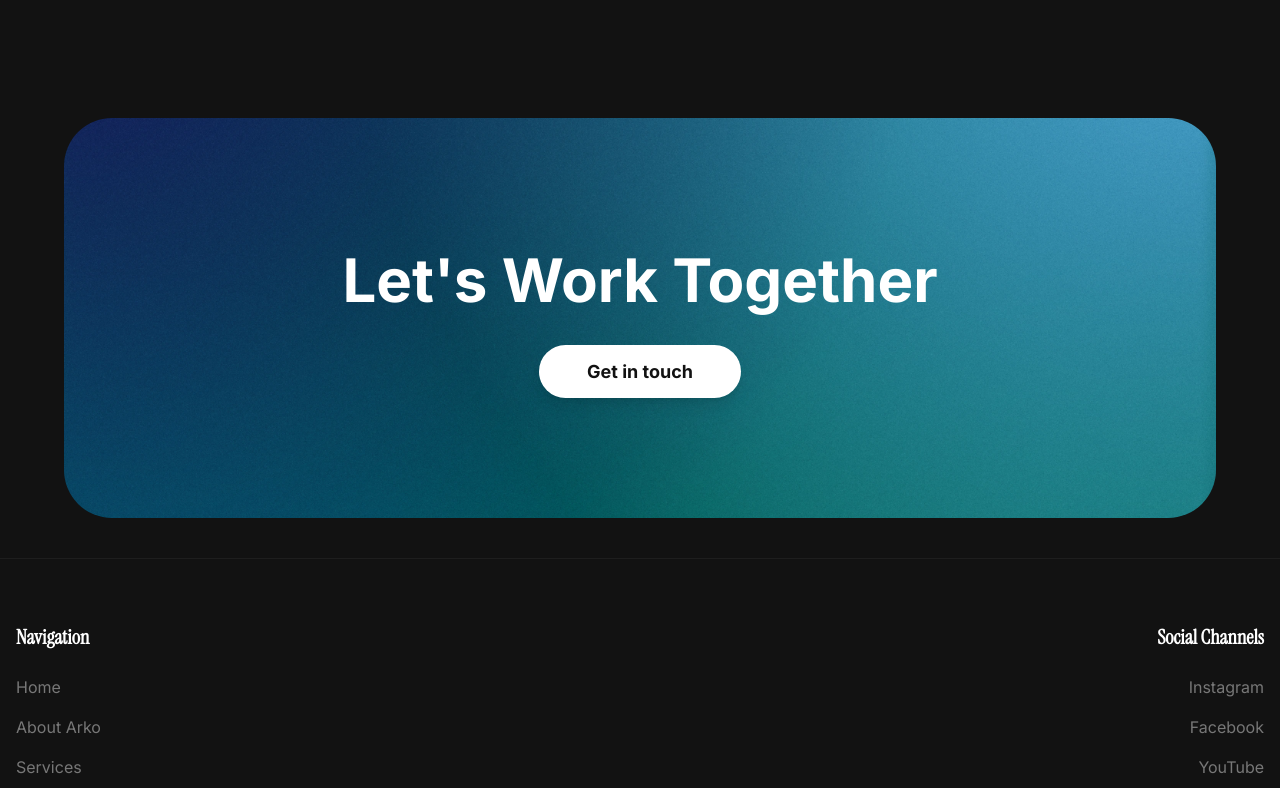
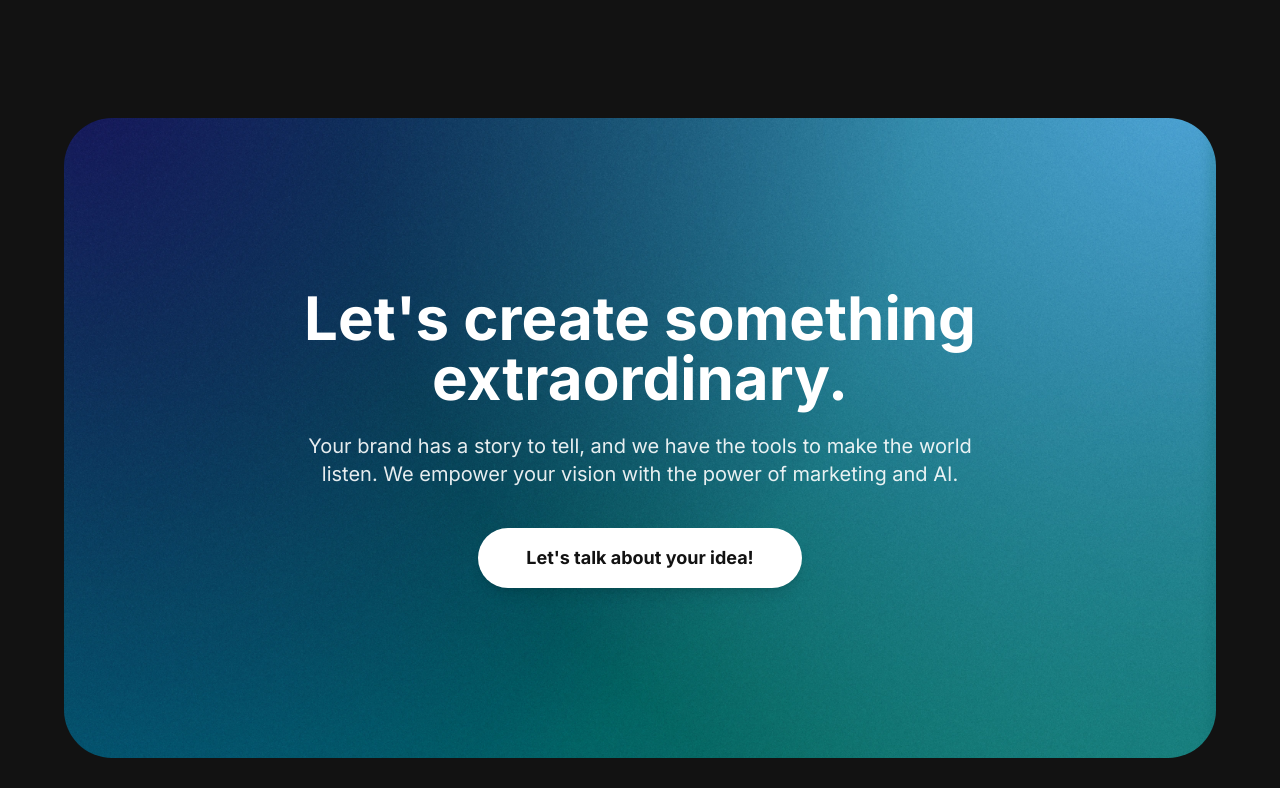
Before and after one commit to 3333444n/arkomkt, a Next.js app: page /en in a window 1280 px wide. Shown: the part 2672-3460 px from the top of the page. Built offline with nearby package versions, Linux system fonts and the light colour scheme.

Commit message:
Design CTA component

```diff
--- a/components/sections/CTA.tsx
+++ b/components/sections/CTA.tsx
@@ -9,7 +9,7 @@ export default function CTA() {
 
     return (
         <section className="py-10 mx-5">
-            <div className="relative min-h-[50vh] min-w-[90vw] w-full rounded-[2rem] md:rounded-[3rem] overflow-hidden flex items-center justify-center bg-cover bg-center" style={{ backgroundImage: "url('/images/gradients/gradient2.webp')" }}>
+            <div className="relative min-h-[80vh] min-w-[90vw] w-full rounded-[2rem] md:rounded-[3rem] overflow-hidden flex items-center justify-center bg-cover bg-center" style={{ backgroundImage: "url('/images/gradients/gradient2.webp')" }}>
                 <div className="container mx-auto px-8 md:px-16 text-center">
                     <motion.div
                         initial={{ opacity: 0, scale: 0.9 }}
@@ -18,8 +18,11 @@ export default function CTA() {
                         transition={{ duration: 0.6 }}
                         className="max-w-3xl mx-auto"
                     >
-                        <h2 className="text-4xl md:text-6xl font-sans mb-12 text-static-white">{t("title")}</h2>
-                        <Link href="/contacto" className="bg-static-white text-static-black px-12 py-4 rounded-full font-bold text-lg hover:shadow-xl transition-all shadow-lg hover:scale-105 active:scale-95">
+                        <h2 className="text-4xl md:text-6xl font-sans mb-6 text-static-white">{t("title")}</h2>
+                        <p className="text-lg md:text-xl text-static-white/90 mb-10 max-w-2xl mx-auto">
+                            {t("description")}
+                        </p>
+                        <Link href="/contacto" className="inline-block bg-static-white text-static-black px-12 py-4 rounded-full font-bold text-lg hover:shadow-xl transition-all shadow-lg hover:scale-105 active:scale-95">
                             {t("button")}
                         </Link>
                     </motion.div>
--- a/messages/en.json
+++ b/messages/en.json
@@ -74,8 +74,9 @@
         ]
     },
     "CTA": {
-        "title": "Let's Work Together",
-        "button": "Get in touch"
+        "title": "Let's create something extraordinary.",
+        "description": "Your brand has a story to tell, and we have the tools to make the world listen. We empower your vision with the power of marketing and AI.",
+        "button": "Let's talk about your idea!"
     },
     "Contact": {
         "title": "Start Your Project",
--- a/messages/es.json
+++ b/messages/es.json
@@ -74,8 +74,9 @@
         ]
     },
     "CTA": {
-        "title": "Trabajemos Juntos",
-        "button": "Ponte en contacto"
+        "title": "Hagamos algo extraordinario.",
+        "description": "Tu marca tiene una historia que contar y nosotros las herramientas para que el mundo la escuche. Potenciamos tu visión con el poder del marketing y la IA.",
+        "button": "¡Hablemos de tu idea!"
     },
     "Contact": {
         "title": "Inicia tu Proyecto",
--- a/messages/fr.json
+++ b/messages/fr.json
@@ -75,8 +75,9 @@
         ]
     },
     "CTA": {
-        "title": "Travaillons Ensemble",
-        "button": "Contactez-nous"
+        "title": "Créons quelque chose d'extraordinaire.",
+        "description": "Votre marque a une histoire à raconter, et nous avons les outils pour que le monde l'écoute. Nous propulsons votre vision grâce au marketing et à l'IA.",
+        "button": "Parlons de votre idée !"
     },
     "Contact": {
         "title": "Commencez Votre Projet",
```
